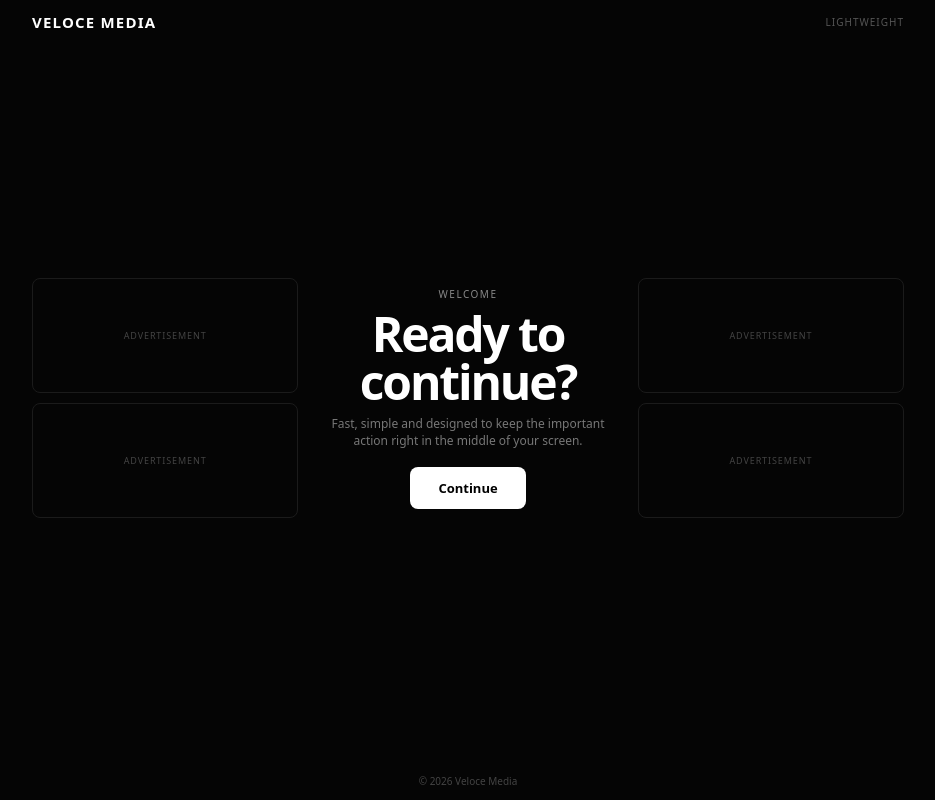
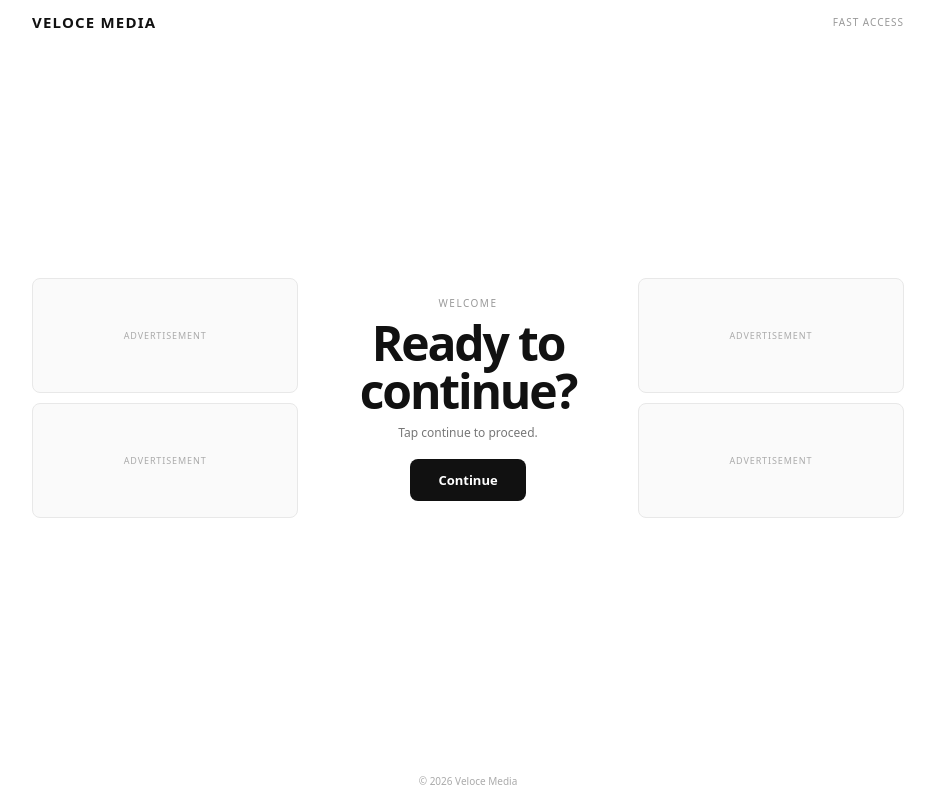
Before and after one commit to johnoladapo523-hash/Veloce-Media, a plain HTML site: page index.html in a window 1280 px wide. Shown: the whole page, without its empty margins (172-1107 px from the left). Drawn offline with Linux system fonts and the light colour scheme.

Commit message:
Redesign Veloce Media as fast white one-screen landing page

```diff
--- a/index.html
+++ b/index.html
@@ -3,34 +3,60 @@
 <head>
 <meta charset="utf-8">
 <meta name="viewport" content="width=device-width,initial-scale=1,viewport-fit=cover">
-<title>Veloce Media — Continue</title>
-<meta name="description" content="Veloce Media — a lightweight one-screen experience.">
-<meta name="theme-color" content="#050505">
+<title>Veloce Media</title>
+<meta name="description" content="Veloce Media — fast and lightweight.">
+<meta name="theme-color" content="#ffffff">
 <style>
-*{box-sizing:border-box}html,body{width:100%;height:100%;margin:0;overflow:hidden}
-body{background:#050505;color:#fff;font:14px system-ui,-apple-system,BlinkMacSystemFont,"Segoe UI",sans-serif}
-.page{height:100dvh;width:100%;display:grid;grid-template-rows:auto 1fr auto;max-width:900px;margin:auto;padding:12px 14px}
+*{box-sizing:border-box}
+html,body{width:100%;height:100%;margin:0;overflow:hidden}
+body{background:#fff;color:#111;font:14px system-ui,-apple-system,BlinkMacSystemFont,"Segoe UI",sans-serif}
+.page{height:100dvh;width:100%;max-width:900px;margin:auto;padding:12px 14px;display:grid;grid-template-rows:auto 1fr auto}
 header{display:flex;align-items:center;justify-content:space-between}
-.logo{font-size:15px;font-weight:800;letter-spacing:.08em}.status{font-size:10px;letter-spacing:.1em;color:#555}
+.logo{font-size:15px;font-weight:800;letter-spacing:.08em}
+.status{font-size:10px;letter-spacing:.1em;color:#999}
 .main{min-height:0;display:grid;place-items:center}
 .content{width:100%;display:grid;grid-template-columns:1fr 1.2fr 1fr;gap:10px;align-items:center}
-.ads{display:grid;gap:10px}.ad{height:clamp(74px,16vh,115px);border:1px solid #1b1b1b;border-radius:8px;display:grid;place-items:center;color:#444;font-size:9px;letter-spacing:.1em}
-.center{text-align:center;padding:8px}.eyebrow{color:#888;font-size:10px;letter-spacing:.15em;text-transform:uppercase}
+.ads{display:grid;gap:10px}
+.ad{height:clamp(74px,16vh,115px);border:1px solid #e8e8e8;border-radius:8px;display:grid;place-items:center;color:#aaa;font-size:9px;letter-spacing:.1em;background:#fafafa}
+.center{text-align:center;padding:8px}
+.eyebrow{color:#999;font-size:10px;letter-spacing:.15em;text-transform:uppercase}
 h1{font-size:clamp(28px,6vw,48px);line-height:1;letter-spacing:-.045em;margin:9px 0}
 p{margin:0 auto;color:#777;max-width:300px;font-size:12px}
-.continue{display:inline-block;margin-top:18px;padding:12px 28px;border-radius:8px;background:#fff;color:#000;text-decoration:none;font-weight:800;font-size:13px}
-footer{padding-top:10px;color:#444;text-align:center;font-size:10px}
-@media(max-width:600px){.page{padding:10px}.content{grid-template-columns:1fr;gap:9px}.ads{grid-template-columns:1fr 1fr;gap:8px}.ad{height:clamp(58px,11vh,82px)}.center{padding:2px 0}h1{font-size:clamp(27px,8vw,38px);margin:7px 0}.continue{margin-top:12px;padding:11px 25px}footer{padding-top:6px}}
+.continue{display:inline-block;margin-top:18px;padding:12px 28px;border-radius:8px;background:#111;color:#fff;text-decoration:none;font-weight:800;font-size:13px}
+footer{padding-top:10px;color:#aaa;text-align:center;font-size:10px}
+@media(max-width:600px){
+.page{padding:10px}
+.content{grid-template-columns:1fr;gap:9px}
+.ads{grid-template-columns:1fr 1fr;gap:8px}
+.ad{height:clamp(58px,11vh,82px)}
+.center{padding:2px 0}
+h1{font-size:clamp(27px,8vw,38px);margin:7px 0}
+.continue{margin-top:12px;padding:11px 25px}
+footer{padding-top:6px}
+}
 </style>
 </head>
 <body>
 <div class="page">
-<header><div class="logo">VELOCE MEDIA</div><div class="status">LIGHTWEIGHT</div></header>
-<main class="main"><section class="content">
-<div class="ads"><div class="ad">ADVERTISEMENT</div><div class="ad">ADVERTISEMENT</div></div>
-<div class="center"><div class="eyebrow">Welcome</div><h1>Ready to continue?</h1><p>Fast, simple and designed to keep the important action right in the middle of your screen.</p><a class="continue" href="#continue" id="continueBtn">Continue</a></div>
-<div class="ads"><div class="ad">ADVERTISEMENT</div><div class="ad">ADVERTISEMENT</div></div>
-</section></main>
+<header><div class="logo">VELOCE MEDIA</div><div class="status">FAST ACCESS</div></header>
+<main class="main">
+<section class="content">
+<div class="ads">
+<div class="ad">ADVERTISEMENT</div>
+<div class="ad">ADVERTISEMENT</div>
+</div>
+<div class="center">
+<div class="eyebrow">Welcome</div>
+<h1>Ready to continue?</h1>
+<p>Tap continue to proceed.</p>
+<a class="continue" href="#" id="continueBtn" aria-label="Continue">Continue</a>
+</div>
+<div class="ads">
+<div class="ad">ADVERTISEMENT</div>
+<div class="ad">ADVERTISEMENT</div>
+</div>
+</section>
+</main>
 <footer>© 2026 Veloce Media</footer>
 </div>
 </body>
```
